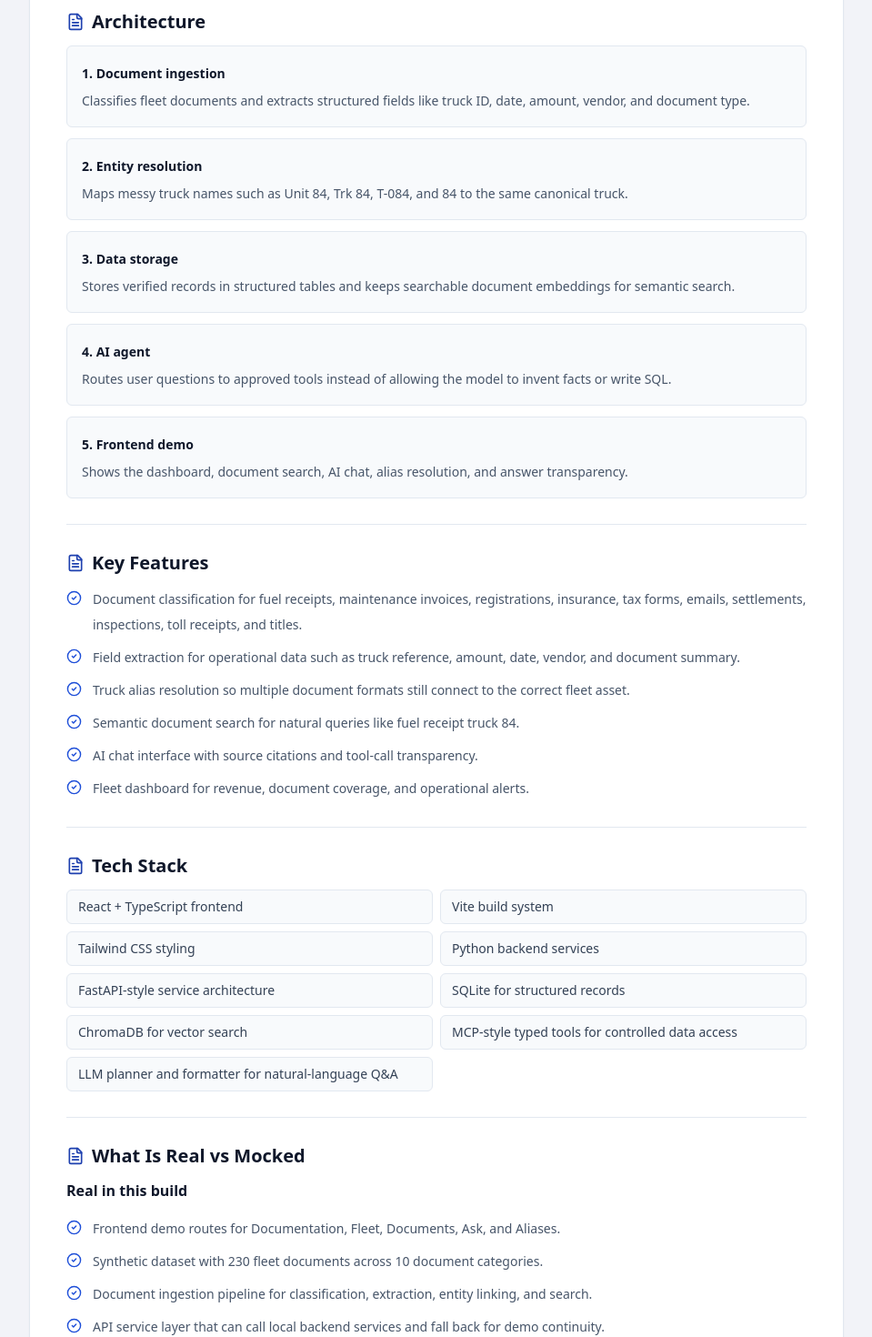
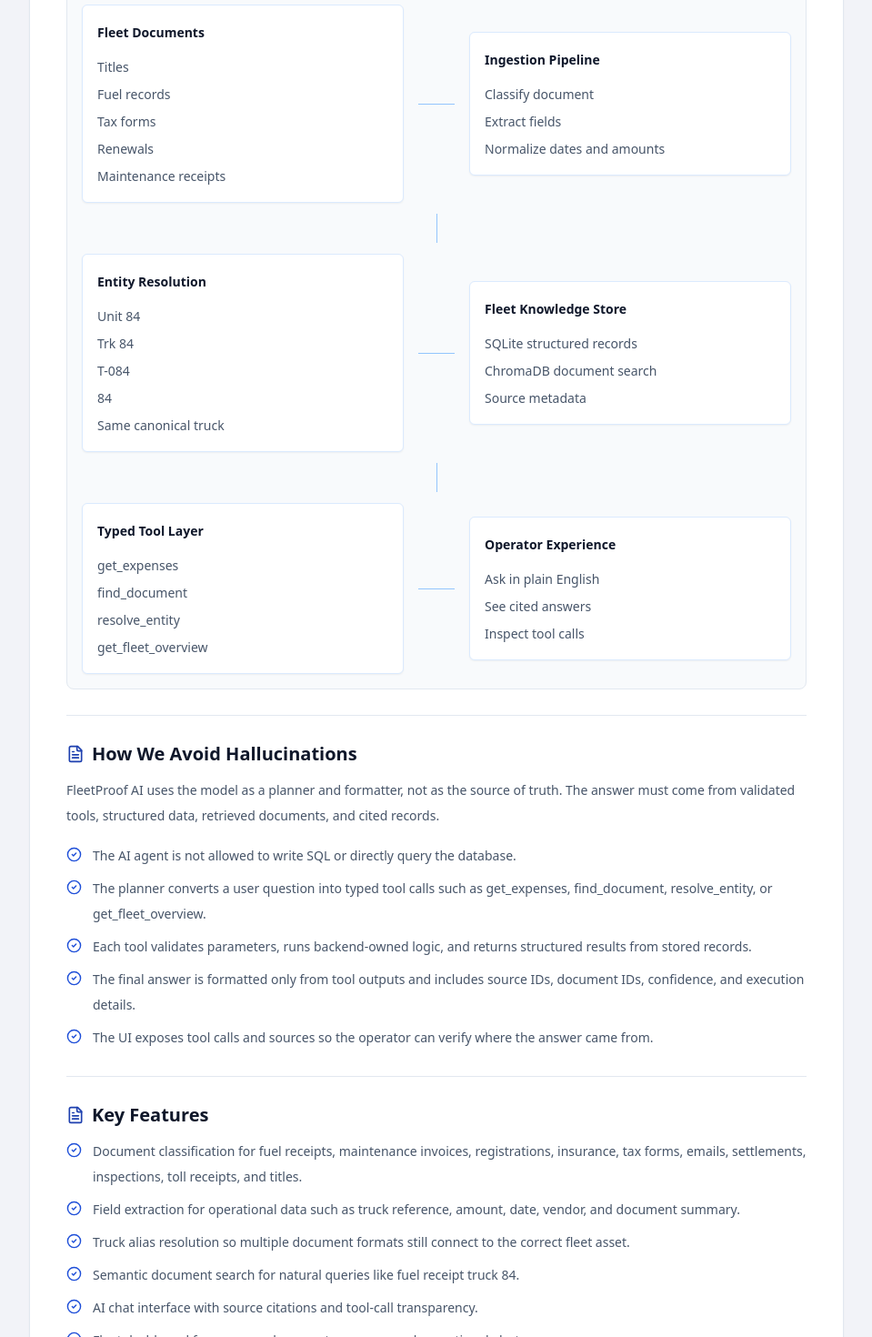
Before and after one commit to buildathon2026/FleetManagementSystem, a React (Vite) app in the folder frontend/: page /brief in a window 1280 px wide. Shown: the part 1330-2800 px from the top of the page at 91% size, without its empty margins (160-1119 px from the left). Built offline with nearby package versions, Linux system fonts and the light colour scheme; no server answers.

Commit message:
Refine documentation architecture and grounding

```diff
--- a/frontend/src/components/ProjectBrief.tsx
+++ b/frontend/src/components/ProjectBrief.tsx
@@ -1,13 +1,5 @@
 import { Link } from 'react-router-dom';
-import { ArrowRight, Bot, CheckCircle2, FileText, LayoutDashboard } from 'lucide-react';
-
-const architecture = [
-  ['1. Document ingestion', 'Classifies fleet documents and extracts structured fields like truck ID, date, amount, vendor, and document type.'],
-  ['2. Entity resolution', 'Maps messy truck names such as Unit 84, Trk 84, T-084, and 84 to the same canonical truck.'],
-  ['3. Data storage', 'Stores verified records in structured tables and keeps searchable document embeddings for semantic search.'],
-  ['4. AI agent', 'Routes user questions to approved tools instead of allowing the model to invent facts or write SQL.'],
-  ['5. Frontend demo', 'Shows the dashboard, document search, AI chat, alias resolution, and answer transparency.'],
-];
+import { ArrowRight, CheckCircle2, FileText } from 'lucide-react';
 
 const features = [
   'Document classification for fuel receipts, maintenance invoices, registrations, insurance, tax forms, emails, settlements, inspections, toll receipts, and titles.',
@@ -34,13 +26,15 @@
   'Frontend demo routes for Documentation, Fleet, Documents, Ask, and Aliases.',
   'Synthetic dataset with 230 fleet documents across 10 document categories.',
   'Document ingestion pipeline for classification, extraction, entity linking, and search.',
-  'API service layer that can call local backend services and fall back for demo continuity.',
+  'API service layer designed to connect the frontend to the fleet data and AI-agent services.',
 ];
 
-const mockedItems = [
-  'Some dashboard and chat responses can fall back to mock data if backend services are unavailable.',
-  'Production authentication, roles, and tenant isolation are not complete yet.',
-  'The full MCP data server and complete AI-agent orchestration are represented by contracts and planned service boundaries.',
+const hallucinationControls = [
+  'The AI agent is not allowed to write SQL or directly query the database.',
+  'The planner converts a user question into typed tool calls such as get_expenses, find_document, resolve_entity, or get_fleet_overview.',
+  'Each tool validates parameters, runs backend-owned logic, and returns structured results from stored records.',
+  'The final answer is formatted only from tool outputs and includes source IDs, document IDs, confidence, and execution details.',
+  'The UI exposes tool calls and sources so the operator can verify where the answer came from.',
 ];
 
 const improvements = [
@@ -63,23 +57,6 @@
           AI-powered document intelligence for fleet operators. The system turns messy truck
           paperwork into searchable records and source-backed answers.
         </p>
-
-        <div className="mt-5 flex flex-wrap gap-3">
-          <Link
-            to="/dashboard"
-            className="inline-flex items-center gap-2 rounded-md bg-blue-700 px-4 py-2.5 text-sm font-semibold text-white hover:bg-blue-800"
-          >
-            <LayoutDashboard size={18} />
-            Start demo
-          </Link>
-          <Link
-            to="/chat?q=Which%20trucks%20have%20documents%20expiring%20soon%3F"
-            className="inline-flex items-center gap-2 rounded-md border border-slate-200 bg-white px-4 py-2.5 text-sm font-semibold text-slate-800 hover:bg-slate-50"
-          >
-            <Bot size={18} />
-            Ask a sample question
-          </Link>
-        </div>
       </header>
 
       <DocSection title="Overview">
@@ -137,14 +114,16 @@
       </DocSection>
 
       <DocSection title="Architecture">
-        <ol className="space-y-3">
-          {architecture.map(([title, body]) => (
-            <li key={title} className="rounded-md border border-slate-200 bg-slate-50 p-4">
-              <p className="font-semibold text-slate-950">{title}</p>
-              <p className="mt-1 text-sm leading-6 text-slate-600">{body}</p>
-            </li>
-          ))}
-        </ol>
+        <ArchitectureDiagram />
+      </DocSection>
+
+      <DocSection title="How We Avoid Hallucinations">
+        <p>
+          FleetProof AI uses the model as a planner and formatter, not as the source of truth. The
+          answer must come from validated tools, structured data, retrieved documents, and cited
+          records.
+        </p>
+        <Checklist items={hallucinationControls} />
       </DocSection>
 
       <DocSection title="Key Features">
@@ -161,12 +140,9 @@
         </ul>
       </DocSection>
 
-      <DocSection title="What Is Real vs Mocked">
+      <DocSection title="What Is Built">
         <h3 className="text-base font-semibold text-slate-950">Real in this build</h3>
         <Checklist items={realItems} />
-
-        <h3 className="mt-6 text-base font-semibold text-slate-950">Mocked or planned</h3>
-        <Checklist items={mockedItems} />
       </DocSection>
 
       <DocSection title="Design and Implementation Summary">
@@ -210,6 +186,75 @@
   );
 }
 
+function ArchitectureDiagram() {
+  return (
+    <div className="rounded-lg border border-slate-200 bg-slate-50 p-4">
+      <div className="grid gap-4 lg:grid-cols-[1fr_auto_1fr] lg:items-center">
+        <DiagramBox
+          title="Fleet Documents"
+          items={['Titles', 'Fuel records', 'Tax forms', 'Renewals', 'Maintenance receipts']}
+        />
+        <DiagramArrow />
+        <DiagramBox
+          title="Ingestion Pipeline"
+          items={['Classify document', 'Extract fields', 'Normalize dates and amounts']}
+        />
+      </div>
+
+      <div className="my-3 flex justify-center">
+        <div className="h-8 border-l border-blue-300" />
+      </div>
+
+      <div className="grid gap-4 lg:grid-cols-[1fr_auto_1fr] lg:items-center">
+        <DiagramBox
+          title="Entity Resolution"
+          items={['Unit 84', 'Trk 84', 'T-084', '84', 'Same canonical truck']}
+        />
+        <DiagramArrow />
+        <DiagramBox
+          title="Fleet Knowledge Store"
+          items={['SQLite structured records', 'ChromaDB document search', 'Source metadata']}
+        />
+      </div>
+
+      <div className="my-3 flex justify-center">
+        <div className="h-8 border-l border-blue-300" />
+      </div>
+
+      <div className="grid gap-4 lg:grid-cols-[1fr_auto_1fr] lg:items-center">
+        <DiagramBox
+          title="Typed Tool Layer"
+          items={['get_expenses', 'find_document', 'resolve_entity', 'get_fleet_overview']}
+        />
+        <DiagramArrow />
+        <DiagramBox
+          title="Operator Experience"
+          items={['Ask in plain English', 'See cited answers', 'Inspect tool calls']}
+        />
+      </div>
+    </div>
+  );
+}
+
+function DiagramBox({ title, items }: { title: string; items: string[] }) {
+  return (
+    <div className="rounded-md border border-blue-100 bg-white p-4 shadow-sm">
+      <h3 className="font-semibold text-slate-950">{title}</h3>
+      <ul className="mt-3 space-y-1.5 text-sm leading-6 text-slate-600">
+        {items.map((item) => (
+          <li key={item}>{item}</li>
+        ))}
+      </ul>
+    </div>
+  );
+}
+
+function DiagramArrow() {
+  return (
+    <div className="hidden h-px w-10 bg-blue-300 lg:block" aria-hidden="true" />
+  );
+}
+
 function Checklist({ items }: { items: string[] }) {
   return (
     <ul className="space-y-2">
```
